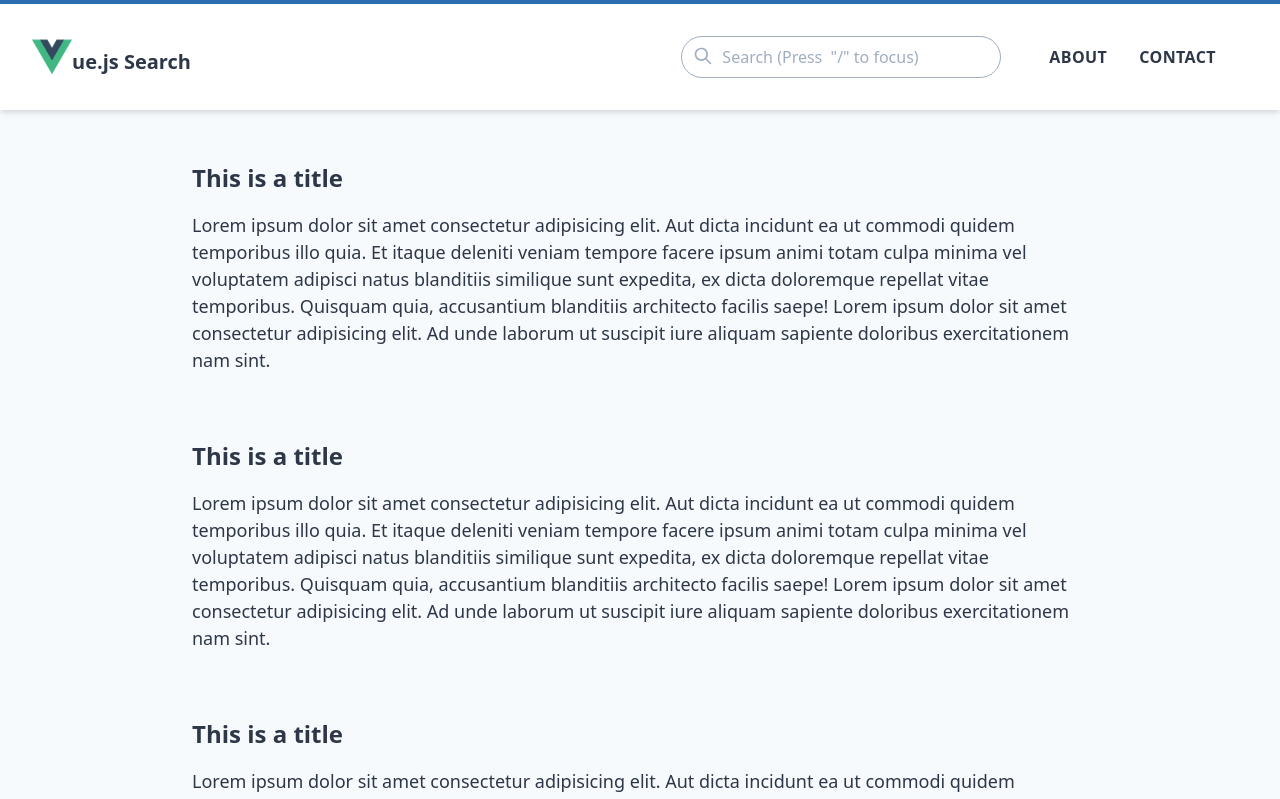
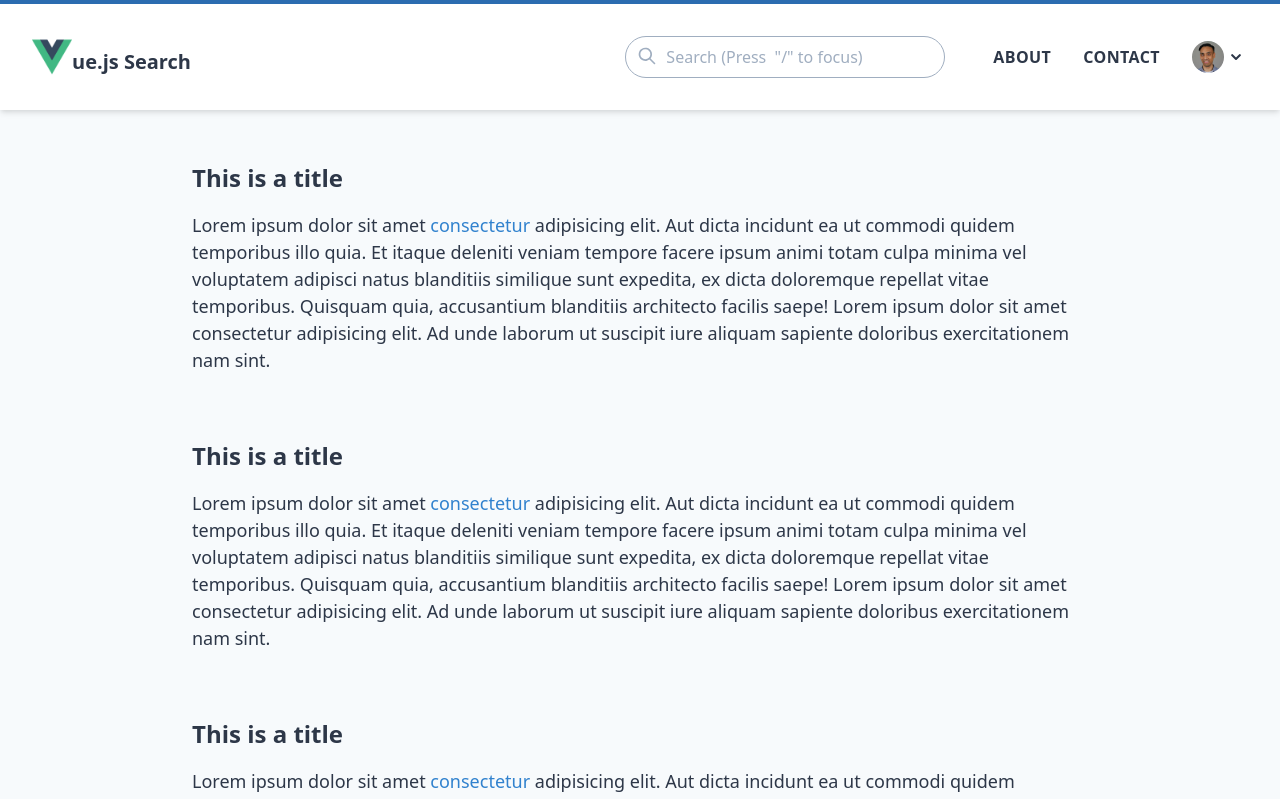
Before and after one commit to drehimself/vue-components-example, a Vue app: page / in a window 1280 px wide. Shown: the top 799 px of the page. Built offline with nearby package versions, Linux system fonts and the light colour scheme; what vue-fuse would draw is missing.

Commit message:
Dropdown starting point

```diff
--- a/src/App.vue
+++ b/src/App.vue
@@ -26,6 +26,9 @@
           <li class="mr-8 mb-6 lg:mb-0">
             <a href="/#contact" class="text-copy-primary hover:text-gray-600">Contact</a>
           </li>
+          <li>
+            <dropdown-menu />
+          </li>
         </ul>
       </nav>
     </header>
@@ -33,15 +36,15 @@
       <div class="container mx-auto px-8 lg:px-48">
         <div class="pb-16">
           <div class="mb-4 text-2xl font-bold">This is a title</div>
-          <p>Lorem ipsum dolor sit amet consectetur adipisicing elit. Aut dicta incidunt ea ut commodi quidem temporibus illo quia. Et itaque deleniti veniam tempore facere ipsum animi totam culpa minima vel voluptatem adipisci natus blanditiis similique sunt expedita, ex dicta doloremque repellat vitae temporibus. Quisquam quia, accusantium blanditiis architecto facilis saepe! Lorem ipsum dolor sit amet consectetur adipisicing elit. Ad unde laborum ut suscipit iure aliquam sapiente doloribus exercitationem nam sint.</p>
+          <p>Lorem ipsum dolor sit amet <a href="#" class="text-blue-600 hover:text-blue-800">consectetur</a> adipisicing elit. Aut dicta incidunt ea ut commodi quidem temporibus illo quia. Et itaque deleniti veniam tempore facere ipsum animi totam culpa minima vel voluptatem adipisci natus blanditiis similique sunt expedita, ex dicta doloremque repellat vitae temporibus. Quisquam quia, accusantium blanditiis architecto facilis saepe! Lorem ipsum dolor sit amet consectetur adipisicing elit. Ad unde laborum ut suscipit iure aliquam sapiente doloribus exercitationem nam sint.</p>
         </div>
         <div class="pb-16">
           <div class="mb-4 text-2xl font-bold">This is a title</div>
-          <p>Lorem ipsum dolor sit amet consectetur adipisicing elit. Aut dicta incidunt ea ut commodi quidem temporibus illo quia. Et itaque deleniti veniam tempore facere ipsum animi totam culpa minima vel voluptatem adipisci natus blanditiis similique sunt expedita, ex dicta doloremque repellat vitae temporibus. Quisquam quia, accusantium blanditiis architecto facilis saepe! Lorem ipsum dolor sit amet consectetur adipisicing elit. Ad unde laborum ut suscipit iure aliquam sapiente doloribus exercitationem nam sint.</p>
+          <p>Lorem ipsum dolor sit amet <a href="#" class="text-blue-600 hover:text-blue-800">consectetur</a> adipisicing elit. Aut dicta incidunt ea ut commodi quidem temporibus illo quia. Et itaque deleniti veniam tempore facere ipsum animi totam culpa minima vel voluptatem adipisci natus blanditiis similique sunt expedita, ex dicta doloremque repellat vitae temporibus. Quisquam quia, accusantium blanditiis architecto facilis saepe! Lorem ipsum dolor sit amet consectetur adipisicing elit. Ad unde laborum ut suscipit iure aliquam sapiente doloribus exercitationem nam sint.</p>
         </div>
         <div class="pb-16">
           <div class="mb-4 text-2xl font-bold">This is a title</div>
-          <p>Lorem ipsum dolor sit amet consectetur adipisicing elit. Aut dicta incidunt ea ut commodi quidem temporibus illo quia. Et itaque deleniti veniam tempore facere ipsum animi totam culpa minima vel voluptatem adipisci natus blanditiis similique sunt expedita, ex dicta doloremque repellat vitae temporibus. Quisquam quia, accusantium blanditiis architecto facilis saepe! Lorem ipsum dolor sit amet consectetur adipisicing elit. Ad unde laborum ut suscipit iure aliquam sapiente doloribus exercitationem nam sint.</p>
+          <p>Lorem ipsum dolor sit amet <a href="#" class="text-blue-600 hover:text-blue-800">consectetur</a> adipisicing elit. Aut dicta incidunt ea ut commodi quidem temporibus illo quia. Et itaque deleniti veniam tempore facere ipsum animi totam culpa minima vel voluptatem adipisci natus blanditiis similique sunt expedita, ex dicta doloremque repellat vitae temporibus. Quisquam quia, accusantium blanditiis architecto facilis saepe! Lorem ipsum dolor sit amet consectetur adipisicing elit. Ad unde laborum ut suscipit iure aliquam sapiente doloribus exercitationem nam sint.</p>
         </div>
       </div>
     </div>
@@ -50,11 +53,13 @@
 
 <script>
 import SearchComponent from './components/SearchComponent.vue'
+import DropdownMenu from './components/DropdownMenu.vue'
 
 export default {
   name: 'app',
   components: {
-    SearchComponent
+    SearchComponent,
+    DropdownMenu
   }
 }
 </script>
--- /dev/null
+++ b/src/components/DropdownMenu.vue
@@ -0,0 +1,50 @@
+<template>
+  <div class="relative">
+    <a href="#" class="flex items-center">
+      <img src="avatar.jpg" alt="avatar" class="w-8 h-8 rounded-full">
+      <svg fill="currentColor" xmlns="http://www.w3.org/2000/svg" viewBox="0 0 24 24" width="24" height="24"><path class="heroicon-ui" d="M15.3 9.3a1 1 0 0 1 1.4 1.4l-4 4a1 1 0 0 1-1.4 0l-4-4a1 1 0 0 1 1.4-1.4l3.3 3.29 3.3-3.3z"></path></svg>
+    </a>
+    <!-- <div class="absolute right-0 bg-gray-300 border w-64 mt-2">
+      Lorem ipsum, dolor sit amet consectetur adipisicing elit. Repudiandae ut alias labore minus, corporis deserunt assumenda magnam perspiciatis, tenetur maiores laudantium nisi sequi distinctio voluptatem accusantium aliquam eius ullam! Adipisci!
+    </div> -->
+
+    <!-- <ul class="absolute normal-case font-normal right-0 bg-white shadow overflow-hidden rounded w-48 border mt-2 py-1 z-20">
+      <li>
+        <a href="#" class="flex items-center px-3 py-3 hover:bg-gray-200">
+          <svg fill="currentColor" class="text-gray-600" xmlns="http://www.w3.org/2000/svg" viewBox="0 0 24 24" width="24" height="24"><path class="heroicon-ui" d="M12 12a5 5 0 1 1 0-10 5 5 0 0 1 0 10zm0-2a3 3 0 1 0 0-6 3 3 0 0 0 0 6zm9 11a1 1 0 0 1-2 0v-2a3 3 0 0 0-3-3H8a3 3 0 0 0-3 3v2a1 1 0 0 1-2 0v-2a5 5 0 0 1 5-5h8a5 5 0 0 1 5 5v2z"></path></svg>
+          <span class="ml-2">Account</span>
+        </a>
+      </li>
+      <li>
+        <a href="#" class="flex items-center px-3 py-3 hover:bg-gray-200">
+          <svg fill="currentColor" class="text-gray-600" xmlns="http://www.w3.org/2000/svg" viewBox="0 0 24 24" width="24" height="24"><path class="heroicon-ui" d="M12 22a10 10 0 1 1 0-20 10 10 0 0 1 0 20zm0-2a8 8 0 1 0 0-16 8 8 0 0 0 0 16zm1-11v2h1a3 3 0 0 1 0 6h-1v1a1 1 0 0 1-2 0v-1H8a1 1 0 0 1 0-2h3v-2h-1a3 3 0 0 1 0-6h1V6a1 1 0 0 1 2 0v1h3a1 1 0 0 1 0 2h-3zm-2 0h-1a1 1 0 1 0 0 2h1V9zm2 6h1a1 1 0 0 0 0-2h-1v2z"></path></svg>
+          <span class="ml-2">Billing</span>
+        </a>
+      </li>
+      <li>
+        <a href="https://google.ca" class="flex items-center px-3 py-3 hover:bg-gray-200">
+          <svg fill="currentColor" class="text-gray-600" xmlns="http://www.w3.org/2000/svg" viewBox="0 0 24 24" width="24" height="24"><path class="heroicon-ui" d="M20 22H4a2 2 0 0 1-2-2v-8c0-1.1.9-2 2-2h4V8c0-1.1.9-2 2-2h4V4c0-1.1.9-2 2-2h4a2 2 0 0 1 2 2v16a2 2 0 0 1-2 2zM14 8h-4v12h4V8zm-6 4H4v8h4v-8zm8-8v16h4V4h-4z"></path></svg>
+          <span class="ml-2">Analytics</span>
+        </a>
+      </li>
+      <li class="border-b border-gray-400">
+        <a href="#" class="flex items-center px-3 py-3 hover:bg-gray-200">
+          <svg fill="currentColor" class="text-gray-600" xmlns="http://www.w3.org/2000/svg" viewBox="0 0 24 24" width="24" height="24"><path class="heroicon-ui" d="M9 4.58V4c0-1.1.9-2 2-2h2a2 2 0 0 1 2 2v.58a8 8 0 0 1 1.92 1.11l.5-.29a2 2 0 0 1 2.74.73l1 1.74a2 2 0 0 1-.73 2.73l-.5.29a8.06 8.06 0 0 1 0 2.22l.5.3a2 2 0 0 1 .73 2.72l-1 1.74a2 2 0 0 1-2.73.73l-.5-.3A8 8 0 0 1 15 19.43V20a2 2 0 0 1-2 2h-2a2 2 0 0 1-2-2v-.58a8 8 0 0 1-1.92-1.11l-.5.29a2 2 0 0 1-2.74-.73l-1-1.74a2 2 0 0 1 .73-2.73l.5-.29a8.06 8.06 0 0 1 0-2.22l-.5-.3a2 2 0 0 1-.73-2.72l1-1.74a2 2 0 0 1 2.73-.73l.5.3A8 8 0 0 1 9 4.57zM7.88 7.64l-.54.51-1.77-1.02-1 1.74 1.76 1.01-.17.73a6.02 6.02 0 0 0 0 2.78l.17.73-1.76 1.01 1 1.74 1.77-1.02.54.51a6 6 0 0 0 2.4 1.4l.72.2V20h2v-2.04l.71-.2a6 6 0 0 0 2.41-1.4l.54-.51 1.77 1.02 1-1.74-1.76-1.01.17-.73a6.02 6.02 0 0 0 0-2.78l-.17-.73 1.76-1.01-1-1.74-1.77 1.02-.54-.51a6 6 0 0 0-2.4-1.4l-.72-.2V4h-2v2.04l-.71.2a6 6 0 0 0-2.41 1.4zM12 16a4 4 0 1 1 0-8 4 4 0 0 1 0 8zm0-2a2 2 0 1 0 0-4 2 2 0 0 0 0 4z"></path></svg>
+          <span class="ml-2">Settings</span>
+        </a>
+      </li>
+      <li>
+        <a href="#" class="flex items-center px-3 py-3 hover:bg-gray-200">
+          <svg fill="currentColor" class="text-gray-600" xmlns="http://www.w3.org/2000/svg" viewBox="0 0 24 24" width="24" height="24"><path class="heroicon-ui" d="M12 22a10 10 0 1 1 0-20 10 10 0 0 1 0 20zm0-2a8 8 0 1 0 0-16 8 8 0 0 0 0 16zM10.59 8.59a1 1 0 1 1-1.42-1.42 4 4 0 1 1 5.66 5.66l-2.12 2.12a1 1 0 1 1-1.42-1.42l2.12-2.12A2 2 0 0 0 10.6 8.6zM12 18a1 1 0 1 1 0-2 1 1 0 0 1 0 2z"></path></svg>
+          <span class="ml-2">Help</span>
+        </a>
+      </li>
+      <li>
+        <a href="#" class="flex items-center px-3 py-3 hover:bg-gray-200">
+          <svg fill="currentColor" class="text-gray-600" xmlns="http://www.w3.org/2000/svg" width="24" height="24" viewBox="0 0 24 24"><path d="M0 0h24v24H0z" fill="none"></path><path d="M10.09 15.59L11.5 17l5-5-5-5-1.41 1.41L12.67 11H3v2h9.67l-2.58 2.59zM19 3H5c-1.11 0-2 .9-2 2v4h2V5h14v14H5v-4H3v4c0 1.1.89 2 2 2h14c1.1 0 2-.9 2-2V5c0-1.1-.9-2-2-2z"></path></svg>
+          <span class="ml-2">Logout</span>
+        </a>
+      </li>
+    </ul> -->
+  </div>
+</template>
--- a/src/components/SearchComponent.vue
+++ b/src/components/SearchComponent.vue
@@ -1,7 +1,7 @@
 <template>
   <div class="relative">
     <search-focus @keyup="focusSearch" />
-    <div class="relative">
+    <div class="relative w-80">
       <input
         type="text"
         placeholder="Search (Press  &quot;/&quot; to focus)"
```
Also changed, not shown: public/avatar.jpg (added).
